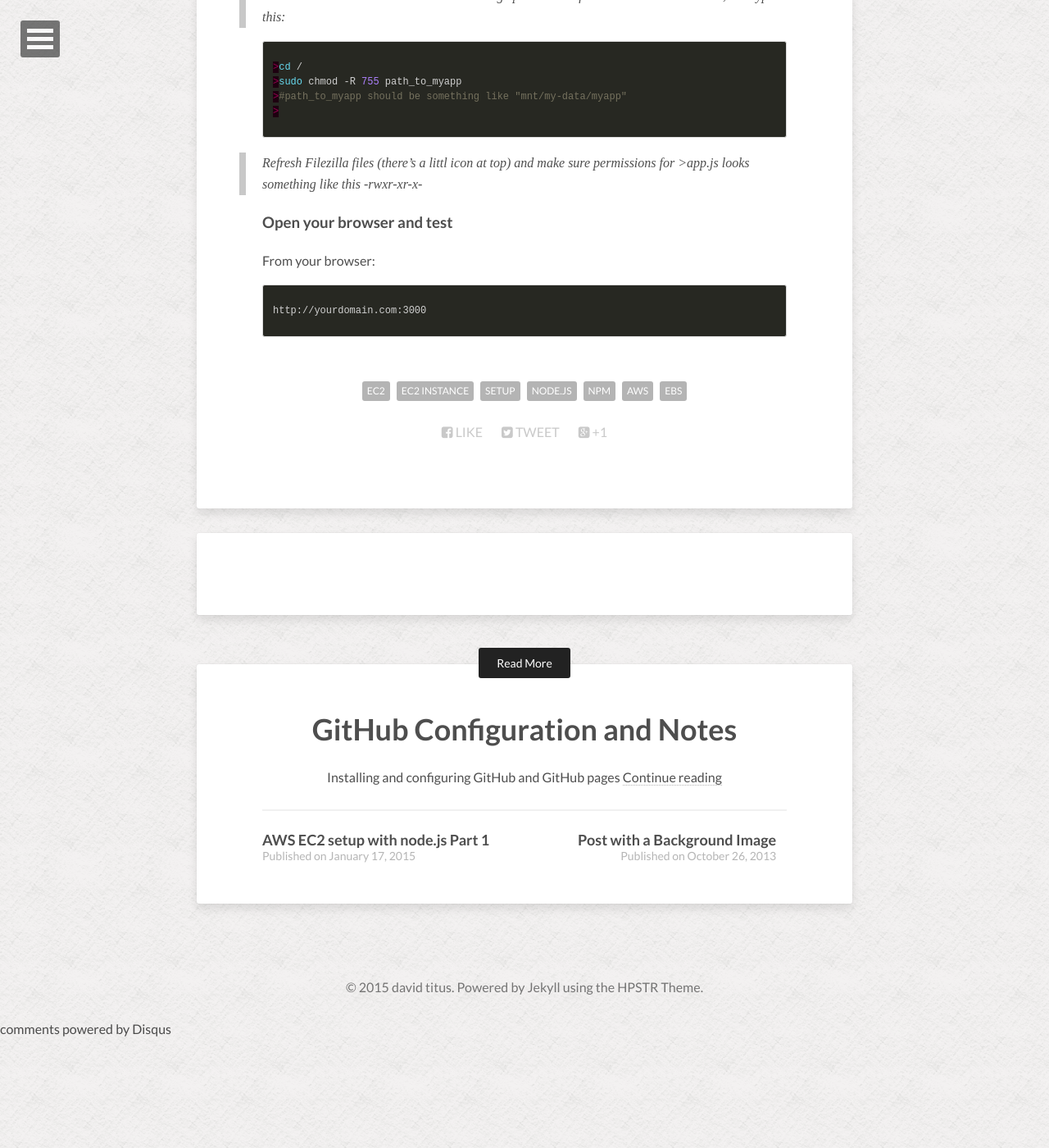
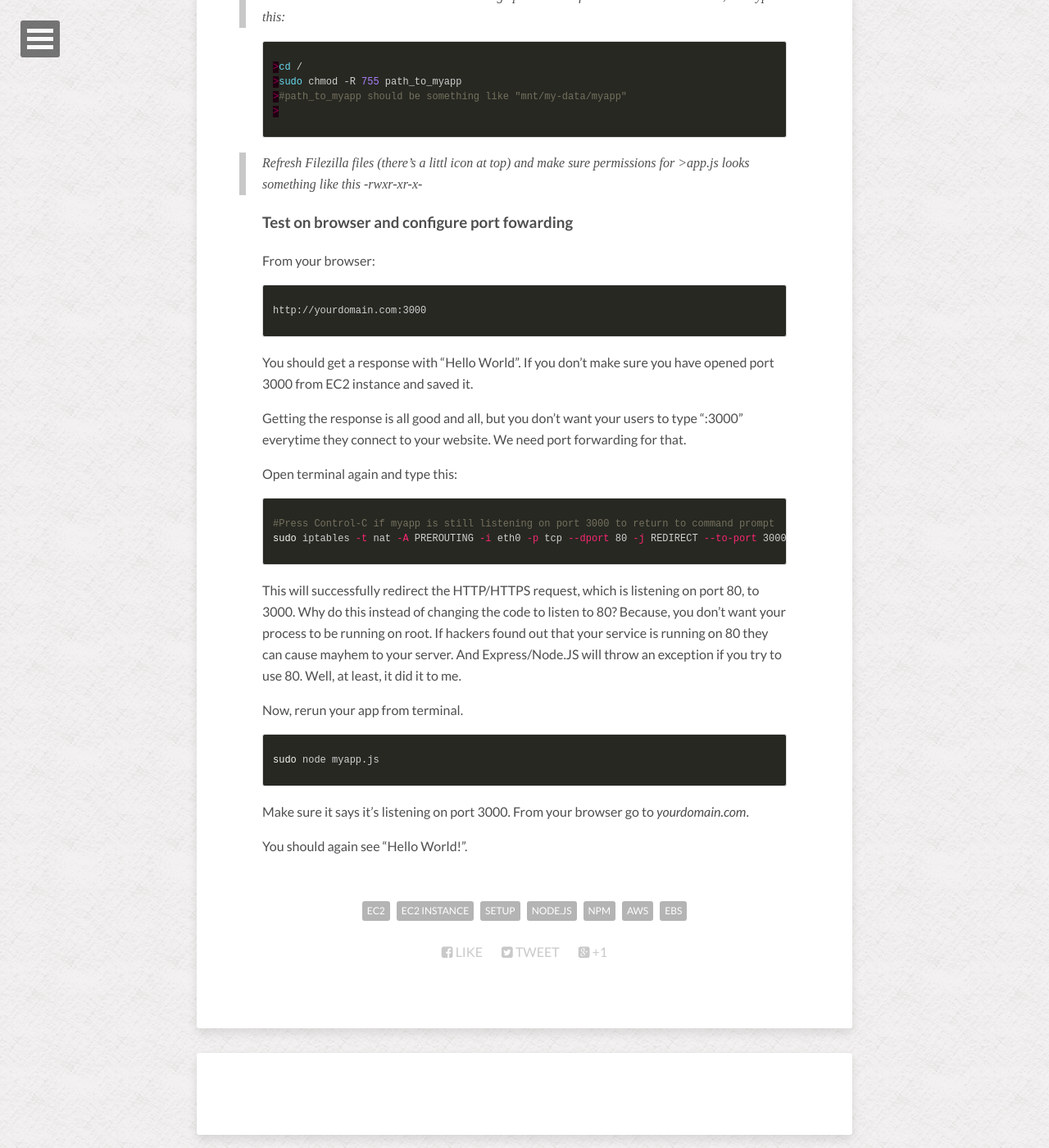
Before and after one commit to dhoqk/dhoqk.github.io, a Jekyll site: the page built from _posts/2015-01-17-aws-setup2.md, in a window 1280 px wide and 1400 px high, scrolled down 2145 px. Shown: the whole window at 82% size. Built offline with Jekyll 4.4.1, drawn with Linux system fonts in a browser that asks for light colours; nearby versions of some CDN libraries; comment, search, counter and statistics services are not loaded; before the commit the page ends 3409 px from its top, so only the background shows below that; some of the changed text lies outside the part shown.

Commit message:
Update setup2

```diff
--- a/_posts/2015-01-17-aws-setup2.md
+++ b/_posts/2015-01-17-aws-setup2.md
@@ -93,10 +93,34 @@ Before we go any further you should make sure port 3000 is open for EC2 instance
 >Refresh Filezilla files (there's a littl icon at top) and make sure permissions for >app.js looks something like this
 >-rwxr-xr-x-
 
-###Open your browser and test
+###Test on browser and configure port fowarding
 
 From your browser:
 
 {% highlight bash %}
 http://yourdomain.com:3000
 {% endhighlight %}
+
+You should get a response with "Hello World".  If you don't make sure you have opened port 3000 from EC2 instance and saved it.
+
+Getting the response is all good and all, but you don't want your users to type ":3000" everytime they connect to your website.  We need port forwarding for that.
+
+Open terminal again and type this:
+
+{% highlight bash %}
+#Press Control-C if myapp is still listening on port 3000 to return to command prompt
+sudo iptables -t nat -A PREROUTING -i eth0 -p tcp --dport 80 -j REDIRECT --to-port 3000
+{% endhighlight %}
+
+This will successfully redirect the HTTP/HTTPS request, which is listening on port 80, to 3000.  Why do this instead of changing the code to listen to 80?  Because, you don't want your process to be running on root.  If hackers found out that your service is running on 80 they can cause mayhem to your server.  And Express/Node.JS will throw an exception if you try to use 80.  Well, at least, it did it to me.
+
+Now, rerun your app from terminal.
+
+{% highlight bash %}
+sudo node myapp.js
+{% endhighlight %}
+
+Make sure it says it's listening on port 3000.
+From your browser go to _yourdomain.com_.
+
+You should again see "Hello World!".
```
